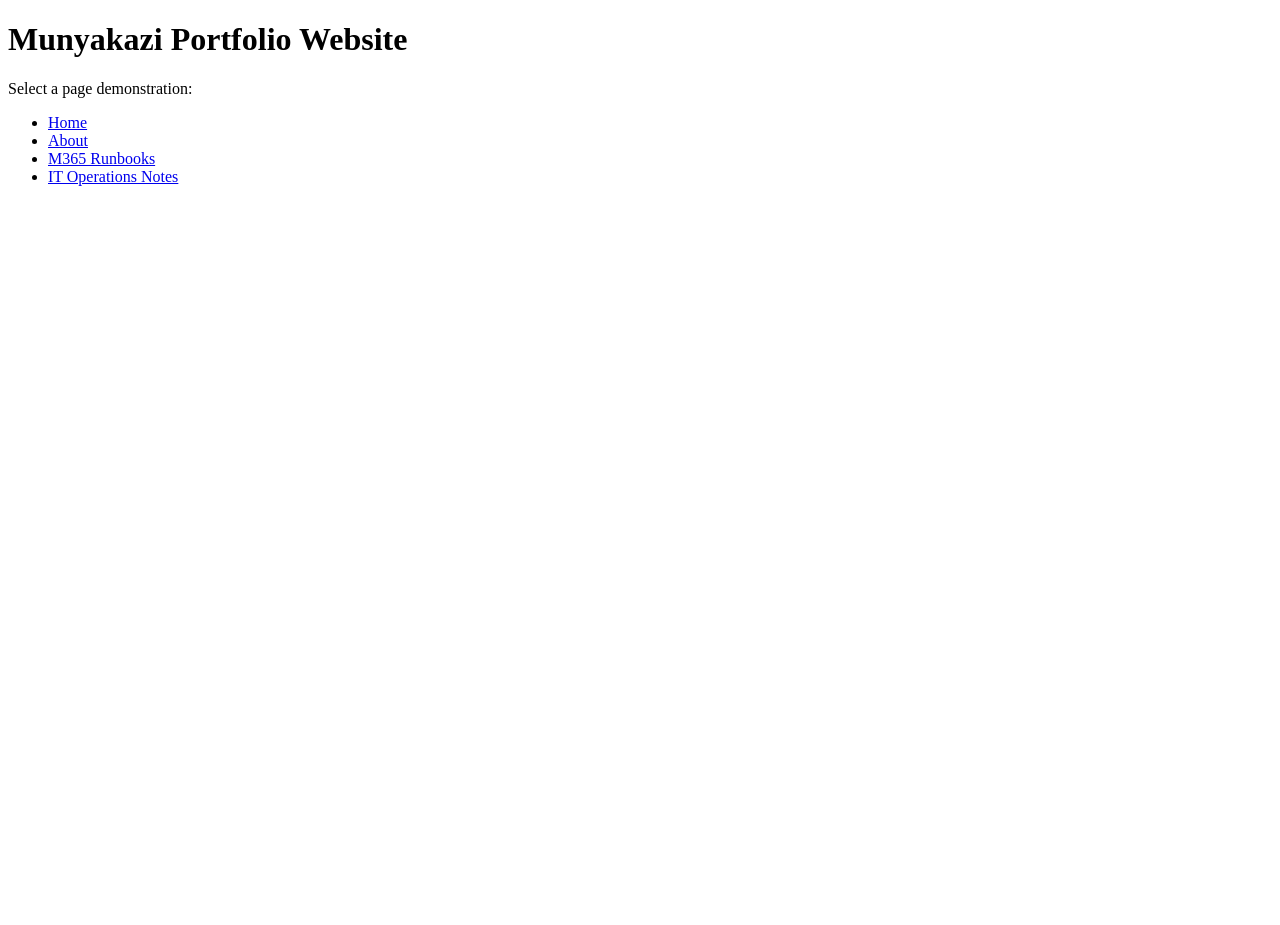
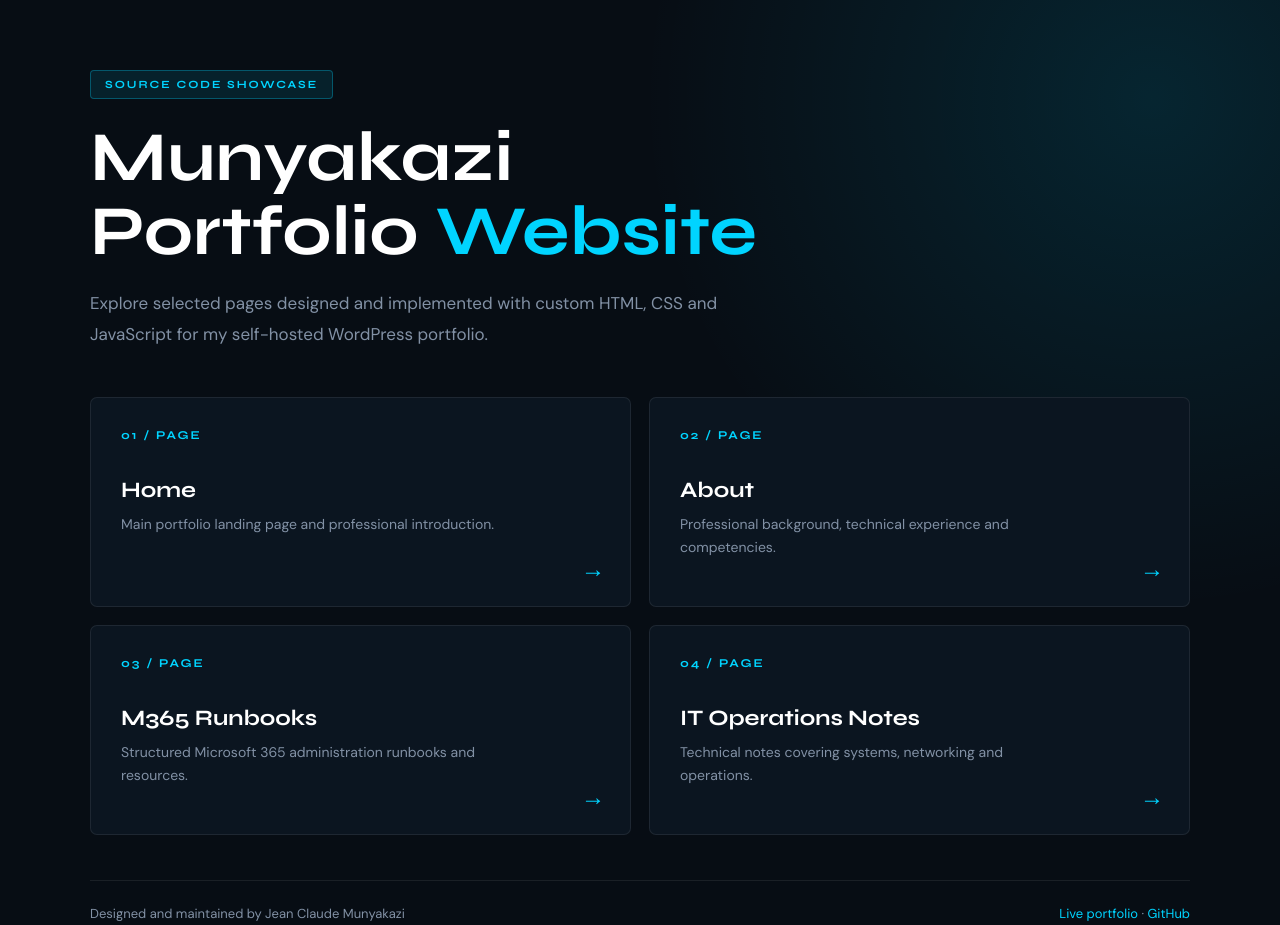
Before and after one commit to JeanClaudeMunyakazi/munyakazi-portfolio-website, a plain HTML site: page index.html in a window 1280 px wide. Before the commit the page ends 800 px from the top, so only its background shows below. Drawn offline with Linux system fonts and the light colour scheme.

Commit message:
Update portfolio website structure and content

```diff
--- a/index.html
+++ b/index.html
@@ -4,18 +4,213 @@
   <meta charset="UTF-8">
   <meta name="viewport" content="width=device-width, initial-scale=1.0">
   <title>Munyakazi Portfolio Demos</title>
+
+  <link rel="preconnect" href="https://fonts.googleapis.com">
+  <link href="https://fonts.googleapis.com/css2?family=DM+Sans:wght@300;400;500&family=Syne:wght@700;800&display=swap" rel="stylesheet">
+
+  <style>
+    * {
+      box-sizing: border-box;
+      margin: 0;
+      padding: 0;
+    }
+
+    :root {
+      --cyan: #00d4ff;
+      --dark: #070d14;
+      --card: #0b1520;
+      --text: #cbd5e1;
+      --muted: #8291a5;
+    }
+
+    body {
+      min-height: 100vh;
+      padding: 70px 24px;
+      font-family: "DM Sans", sans-serif;
+      color: var(--text);
+      background:
+        radial-gradient(circle at 90% 10%, rgba(0, 212, 255, 0.12), transparent 35%),
+        var(--dark);
+    }
+
+    main {
+      width: 100%;
+      max-width: 1100px;
+      margin: auto;
+    }
+
+    .badge {
+      display: inline-block;
+      margin-bottom: 22px;
+      padding: 7px 14px;
+      color: var(--cyan);
+      background: rgba(0, 212, 255, 0.1);
+      border: 1px solid rgba(0, 212, 255, 0.3);
+      border-radius: 4px;
+      font-family: "Syne", sans-serif;
+      font-size: 11px;
+      letter-spacing: 2px;
+      text-transform: uppercase;
+    }
+
+    h1 {
+      max-width: 760px;
+      margin-bottom: 20px;
+      color: white;
+      font-family: "Syne", sans-serif;
+      font-size: clamp(38px, 7vw, 70px);
+      line-height: 1.05;
+    }
+
+    h1 span {
+      color: var(--cyan);
+    }
+
+    .intro {
+      max-width: 690px;
+      margin-bottom: 48px;
+      color: var(--muted);
+      font-size: 17px;
+      line-height: 1.8;
+    }
+
+    .grid {
+      display: grid;
+      grid-template-columns: repeat(2, 1fr);
+      gap: 18px;
+    }
+
+    .card {
+      position: relative;
+      display: block;
+      min-height: 210px;
+      padding: 30px;
+      overflow: hidden;
+      color: inherit;
+      text-decoration: none;
+      background: var(--card);
+      border: 1px solid rgba(255, 255, 255, 0.08);
+      border-radius: 7px;
+      transition: 0.2s ease;
+    }
+
+    .card:hover {
+      border-color: var(--cyan);
+      box-shadow: 0 15px 40px rgba(0, 212, 255, 0.12);
+      transform: translateY(-4px);
+    }
+
+    .number {
+      display: block;
+      margin-bottom: 35px;
+      color: var(--cyan);
+      font-family: "Syne", sans-serif;
+      font-size: 12px;
+      letter-spacing: 2px;
+    }
+
+    .card h2 {
+      margin-bottom: 10px;
+      color: white;
+      font-family: "Syne", sans-serif;
+      font-size: 22px;
+    }
+
+    .card p {
+      max-width: 380px;
+      color: var(--muted);
+      font-size: 14px;
+      line-height: 1.65;
+    }
+
+    .arrow {
+      position: absolute;
+      right: 25px;
+      bottom: 22px;
+      color: var(--cyan);
+      font-size: 24px;
+    }
+
+    footer {
+      display: flex;
+      justify-content: space-between;
+      gap: 20px;
+      margin-top: 45px;
+      padding-top: 24px;
+      color: var(--muted);
+      border-top: 1px solid rgba(255, 255, 255, 0.08);
+      font-size: 13px;
+    }
+
+    footer a {
+      color: var(--cyan);
+      text-decoration: none;
+    }
+
+    @media (max-width: 700px) {
+      body {
+        padding: 45px 18px;
+      }
+
+      .grid {
+        grid-template-columns: 1fr;
+      }
+
+      footer {
+        flex-direction: column;
+      }
+    }
+  </style>
 </head>
+
 <body>
-  <h1>Munyakazi Portfolio Website</h1>
-  <p>Select a page demonstration:</p>
+  <main>
+    <span class="badge">Source Code Showcase</span>
 
-  <nav>
-    <ul>
-      <li><a href="./home/">Home</a></li>
-      <li><a href="./about/">About</a></li>
-      <li><a href="./m365-runbooks/">M365 Runbooks</a></li>
-      <li><a href="./it-operations-notes/">IT Operations Notes</a></li>
-    </ul>
-  </nav>
+    <h1>Munyakazi Portfolio <span>Website</span></h1>
+
+    <p class="intro">
+      Explore selected pages designed and implemented with custom HTML,
+      CSS and JavaScript for my self-hosted WordPress portfolio.
+    </p>
+
+    <section class="grid">
+      <a class="card" href="./home/">
+        <span class="number">01 / PAGE</span>
+        <h2>Home</h2>
+        <p>Main portfolio landing page and professional introduction.</p>
+        <span class="arrow">→</span>
+      </a>
+
+      <a class="card" href="./about/">
+        <span class="number">02 / PAGE</span>
+        <h2>About</h2>
+        <p>Professional background, technical experience and competencies.</p>
+        <span class="arrow">→</span>
+      </a>
+
+      <a class="card" href="./m365-runbooks/">
+        <span class="number">03 / PAGE</span>
+        <h2>M365 Runbooks</h2>
+        <p>Structured Microsoft 365 administration runbooks and resources.</p>
+        <span class="arrow">→</span>
+      </a>
+
+      <a class="card" href="./it-operations-notes/">
+        <span class="number">04 / PAGE</span>
+        <h2>IT Operations Notes</h2>
+        <p>Technical notes covering systems, networking and operations.</p>
+        <span class="arrow">→</span>
+      </a>
+    </section>
+
+    <footer>
+      <span>Designed and maintained by Jean Claude Munyakazi</span>
+      <span>
+        <a href="https://munyakazi.org">Live portfolio</a> ·
+        <a href="https://github.com/JeanClaudeMunyakazi">GitHub</a>
+      </span>
+    </footer>
+  </main>
 </body>
 </html>
```
